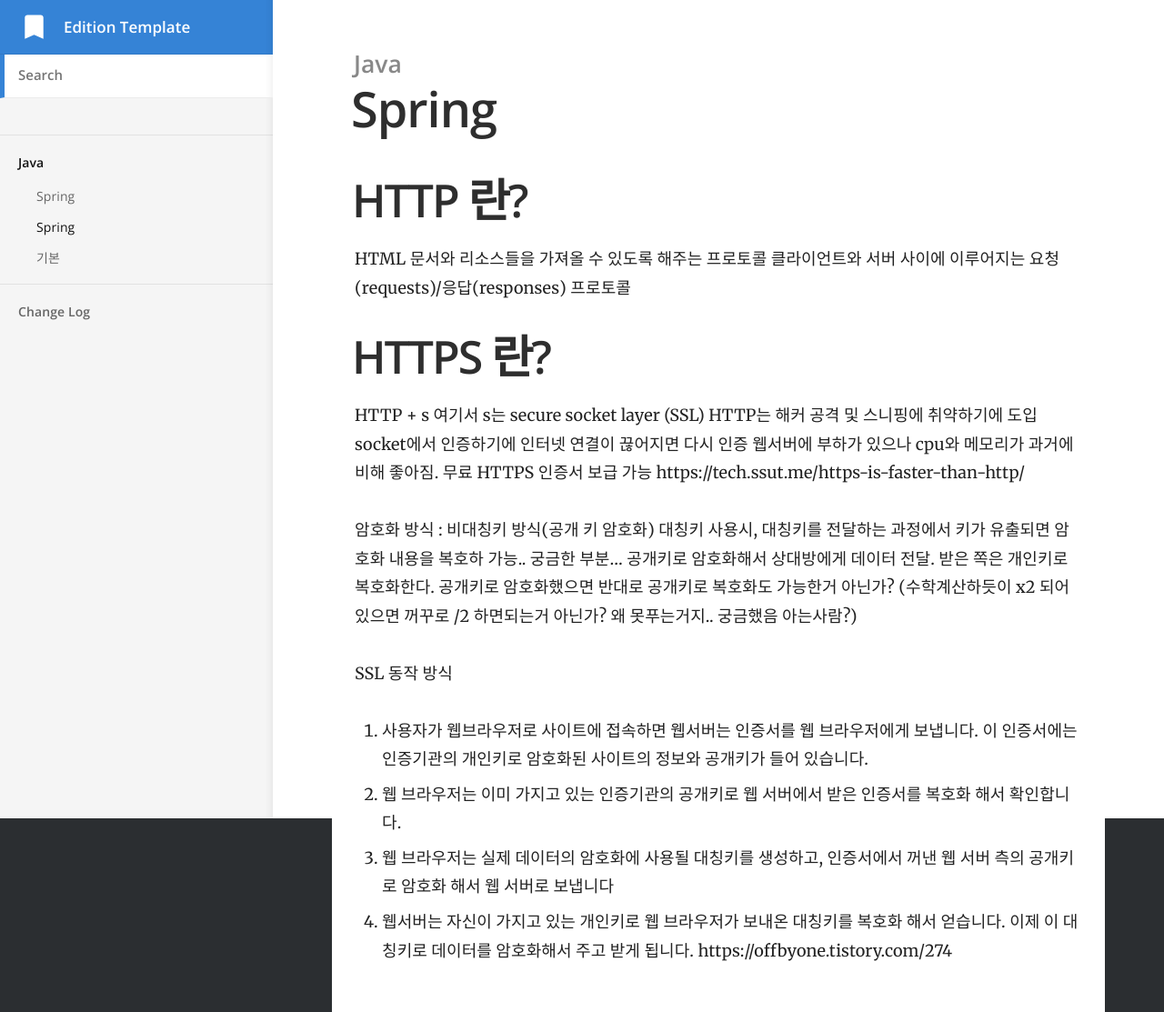
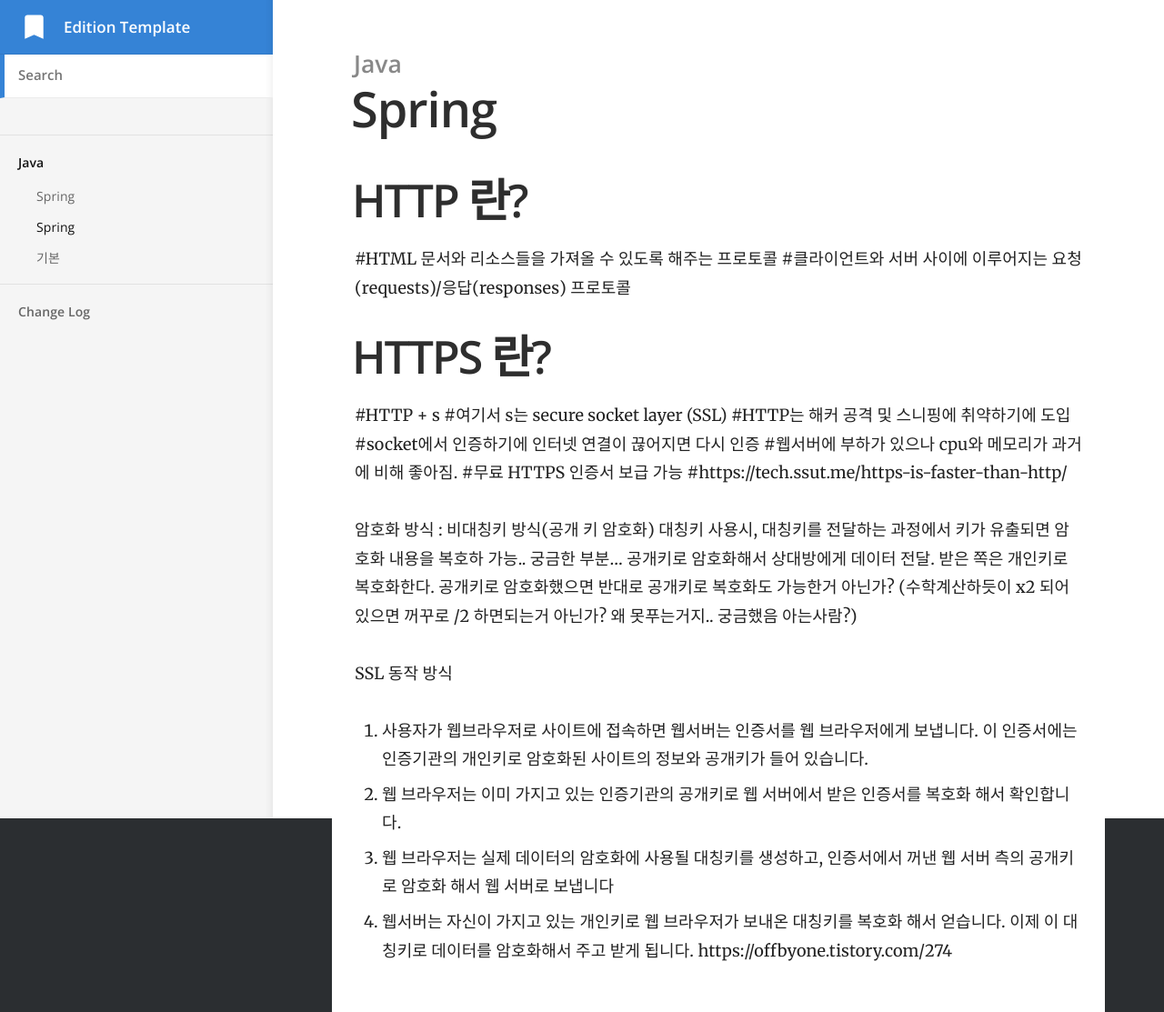
Before and after one commit to peppermaint/java-study, a Jekyll site: the page built from _docs/Java/Web기본.md, in a window 1280 px wide. Shown: the whole page at 91% size. Built offline with Jekyll 4.4.1, drawn with Linux system fonts in a browser that asks for light colours.

```diff
--- a/_docs/Java/Web기본.md
+++ b/_docs/Java/Web기본.md
@@ -7,20 +7,20 @@ order: 1
 HTTP 란?
 ========
 
-HTML 문서와 리소스들을 가져올 수 있도록 해주는 프로토콜
-클라이언트와 서버 사이에 이루어지는 요청(requests)/응답(responses) 프로토콜
+#HTML 문서와 리소스들을 가져올 수 있도록 해주는 프로토콜
+#클라이언트와 서버 사이에 이루어지는 요청(requests)/응답(responses) 프로토콜
 
 
 HTTPS 란?
 =========
 
-HTTP + s
-여기서 s는 secure socket layer (SSL)
-HTTP는 해커 공격 및 스니핑에 취약하기에 도입
-socket에서 인증하기에 인터넷 연결이 끊어지면 다시 인증
-웹서버에 부하가 있으나 cpu와 메모리가 과거에 비해 좋아짐.
-무료 HTTPS 인증서 보급 가능
-https://tech.ssut.me/https-is-faster-than-http/
+#HTTP + s
+#여기서 s는 secure socket layer (SSL)
+#HTTP는 해커 공격 및 스니핑에 취약하기에 도입
+#socket에서 인증하기에 인터넷 연결이 끊어지면 다시 인증
+#웹서버에 부하가 있으나 cpu와 메모리가 과거에 비해 좋아짐.
+#무료 HTTPS 인증서 보급 가능
+#https://tech.ssut.me/https-is-faster-than-http/
 
 암호화 방식 : 비대칭키 방식(공개 키 암호화)
 대칭키 사용시, 대칭키를 전달하는 과정에서 키가 유출되면 암호화 내용을 복호하 가능..
```
